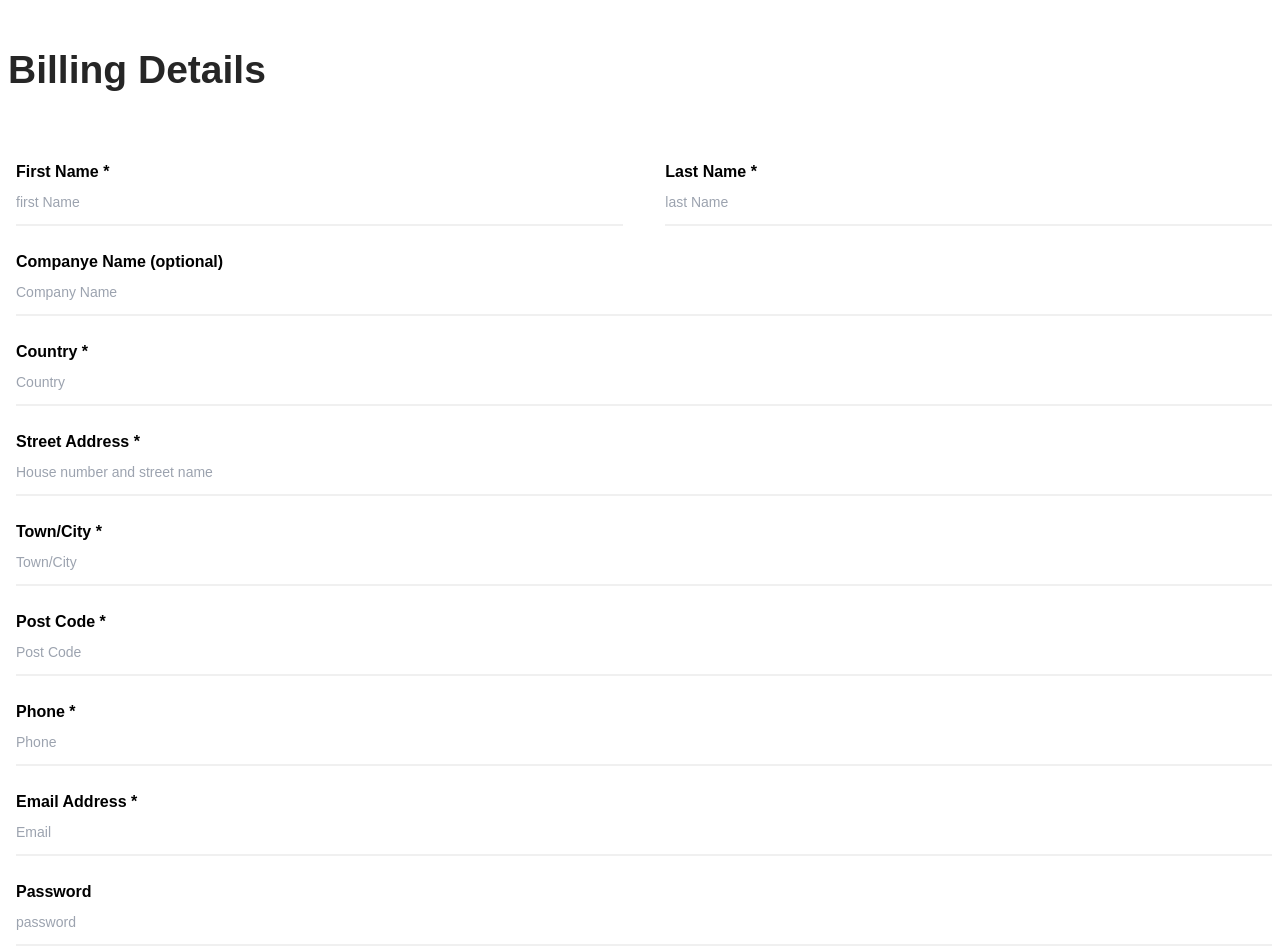
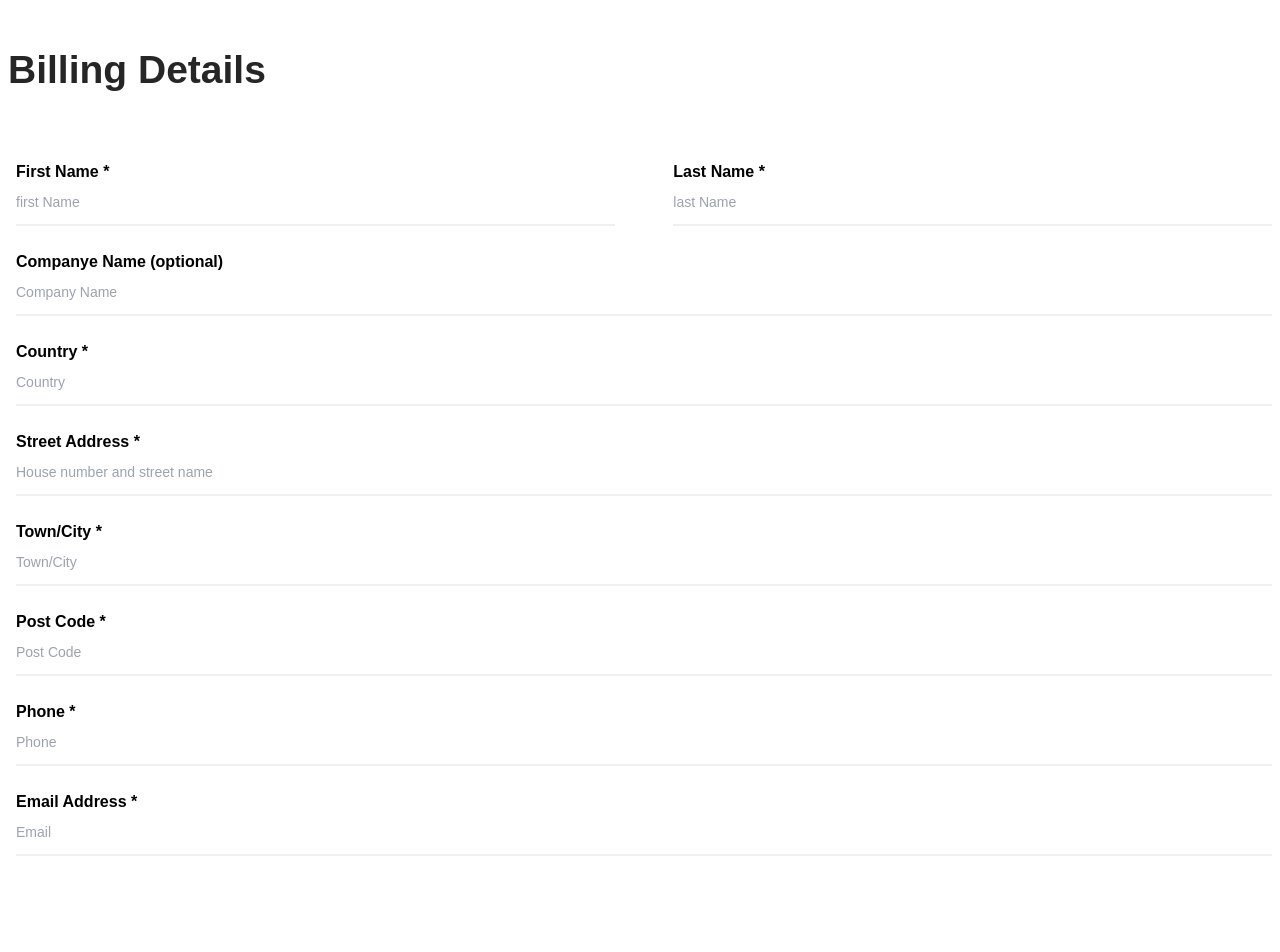
Before and after one commit to helal119465/Oreby, a React (Vite) app: page /checkOut in a window 1280 px wide. Shown: the part 480-1432 px from the top of the page. Built offline with nearby package versions, Linux system fonts and the light colour scheme.

Commit message:
CheckOut

```diff
--- a/src/component/layout/Input.jsx
+++ b/src/component/layout/Input.jsx
@@ -1,10 +1,16 @@
 import React from 'react'
 
-const Input = ({className,label,type,placeholder}) => {
+const Input = ({className,label,type,placeholder,value,onChange,name}) => {
   return (
     <div className={`font-dm mt-6 ml-2 ${className}`} >
         <label htmlFor="" className='text-base font-bold'>{label}</label>
-        <input type={type} className=' w-full block text-sm pt-2 pb-3 border-b-2 border-[#F0F0F0] outline-none' placeholder={placeholder} />
+        <input type={type}
+          className=' w-full block text-sm pt-2 pb-3 border-b-2 border-[#F0F0F0] outline-none'
+          placeholder={placeholder}
+          value={value}
+          onChange={onChange}
+          name={name}
+        />
     </div>
   )
 }
--- a/src/pages/Checkout.jsx
+++ b/src/pages/Checkout.jsx
@@ -5,7 +5,6 @@ import Flex from '../component/layout/Flex'
 import Input from '../component/layout/Input'
 import Title from '../component/layout/Title'
 import { useSelector } from 'react-redux'
-import Button from '../component/layout/Button'
 
 const Checkout = () => {
     let [couponShow,setCouponShow] = useState(false)
@@ -21,6 +20,55 @@ const Checkout = () => {
         })
         setTotal(totalPrice)
     },[cartData])
+
+    let [inputValues,setInputValues]=useState({
+        fName:'',
+        lName:'',
+        country:'',
+        address:'',
+        townCity:'',
+        postCode:'',
+        phone:'',
+        email:''
+    })
+    let [errors,setErrors]=useState({})
+
+    const handleInputs=(e)=>{
+        let {name,value}=e.target
+        setInputValues({...inputValues,[name]:value})
+        setErrors({...inputValues,[name]:""})
+    }
+    const handleCheckOut=(e)=>{
+        e.preventDefault()
+        const validationErrors={}
+        if(!inputValues.fName.trim()){
+            validationErrors.fName="First name is Required!!"
+        }
+        if(!inputValues.lName.trim()){
+            validationErrors.lName="Last name is Required!!"
+        }
+        if(!inputValues.country.trim()){
+            validationErrors.country="Country name is Required!!"
+        }
+        if(!inputValues.address.trim()){
+            validationErrors.address="Address is Required!!"
+        }
+        if(!inputValues.townCity.trim()){
+            validationErrors.townCity="Town/City name is Please!!"
+        }
+        if(!inputValues.postCode.trim()){
+            validationErrors.postCode="Enter the Post Code!!"
+        }
+        if(!inputValues.phone.trim()){
+            validationErrors.phone="Enter the Phone number!!"
+        }
+        if(!inputValues.email.trim()){
+            validationErrors.email="Please enter valid Email!!"
+        }
+
+        setErrors(validationErrors)
+
+    }
   return (
     <section className='font-dm'>
         <Container>
@@ -34,67 +82,109 @@ const Checkout = () => {
                   <span className='text-[#262626] cursor-pointer underline font-semibold italic'
                    onClick={handleCoupon}> Click here to enter your code</span>
                 </h5>
-                {couponShow && <div className='w-[330px] py-10 bg-emerald-500 rounded-sm'>
+                {couponShow && <div className='w-[350px] py-10 bg-emerald-500 rounded-sm'>
                     <input type="text" className='bg-gray-200  ml-4 py-1 rounded-sm outline-none'/>
                     <button className='text-sm text-white ml-4 bg-slate-800 p-2 rounded-md hover:bg-indigo-800 transition-colors'>Apply Coupon</button>
                 </div>}
             </Flex>
             <Title title={'Billing Details'}/>
-            <Flex></Flex>
+            <form onSubmit={handleCheckOut}>
             <Flex className={' justify-between'}>
+                <div className='w-[48%]'>
                     <Input
-                 className={'w-[48%]'}
                       label={"First Name *"}
                       type={"text"}
                       placeholder={"first Name"}
+                      value={inputValues.fName}
+                      onChange={handleInputs}
+                      name={"fName"}
+
                     />
+                    <p className='text-red-800' >{errors.fName}</p>
+                </div>
+                <div className='w-[48%]'>
                     <Input
-                 className={'w-[48%]'}
                       label={"Last Name *"}
                       type={"text"}
                       placeholder={"last Name"}
+                      value={inputValues.lName}
+                      onChange={handleInputs}
+                      name={"lName"}
                     />
+                    <p className='text-red-800' >{errors.lName}</p>
+                </div>
             </Flex>
             <Input
               label={'Companye Name (optional)'}
               type={'text'}
               placeholder={'Company Name'}
             />
+            <div>
             <Input
               label={'Country *'}
               type={'text'}
               placeholder={'Country'}
+              value={inputValues.country}
+              onChange={handleInputs}
+              name={"country"}
             />
+            <p className='text-red-800' >{errors.country}</p>
+            </div>
+            <div>
             <Input
               label={'Street Address *'}
               type={'text'}
               placeholder={'House number and street name'}
+              value={inputValues.address}
+              onChange={handleInputs}
+              name={'address'}
               />
+              <p className='text-red-800' >{errors.address}</p>
+            </div>
+            <div>
             <Input
               label={'Town/City *'}
               type={'text'}
               placeholder={'Town/City'}
+              value={inputValues.townCity}
+              onChange={handleInputs}
+              name={'townCity'}
               />
+              <p className='text-red-800' >{errors.townCity}</p>
+            </div>
+            <div>
             <Input
               label={'Post Code *'}
               type={'number'}
               placeholder={'Post Code'}
+              value={inputValues.postCode}
+              onChange={handleInputs}
+              name={'postCode'}
               />
+              <p className='text-red-800' >{errors.postCode}</p>
+            </div>
+            <div>
             <Input
               label={'Phone *'}
               type={'tel'}
               placeholder={'Phone'}
+              value={inputValues.phone}
+              onChange={handleInputs}
+              name={'phone'}
               />
+              <p className='text-red-800' >{errors.phone}</p>
+            </div>
+            <div>
             <Input
               label={'Email Address *'}
               type={'email'}
               placeholder={'Email'}
+              value={inputValues.email}
+              onChange={handleInputs}
+              name={'email'}
               />
-            <Input
-              label={"Password"}
-              type={'password'}
-              placeholder={'password'}
-            />
+            <p className='text-red-800' >{errors.email}</p>
+            </div>
             <Flex className={'flex-col'}>
                 <Title title={'Additional Information'}/>
                 <div>
@@ -113,9 +203,12 @@ const Checkout = () => {
                 <h1 className='w-1/2 border border-l-0 py-3 pl-4 font-normal'>${total}</h1>
             </Flex>
             <div className='mt-16'>
-                <Button title={'Proceed to Bank'}
-                className={'bg-[#262626] text-white inline-block py-4 px-6 text-base font-bold rounded-md hover:bg-slate-950 transition-all'}/>
+                <button className={'bg-[#262626] text-white inline-block py-4 px-6 text-base font-bold rounded-md hover:bg-slate-950 transition-all'}
+                 type='submit'>
+                    Proceed to Bank
+                </button>
             </div>
+            </form>
         </Container>
     </section>
   )
```
Lines whose indentation alone changed are shown as unchanged.
